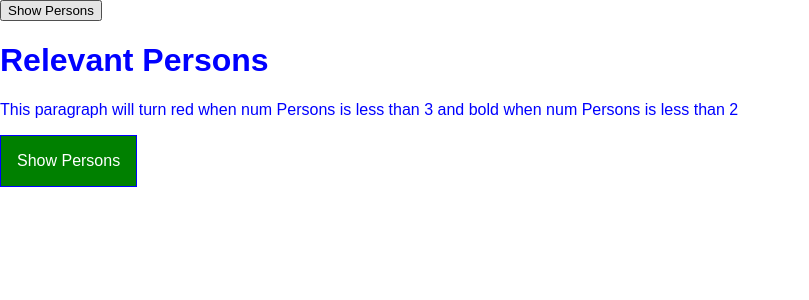
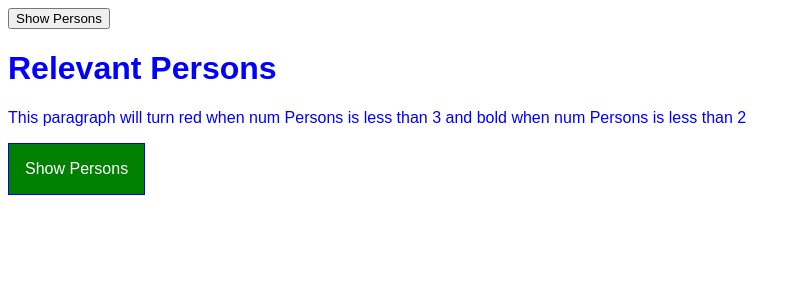
Before and after one commit to alousilva/udemy-react-course, a React app in the folder react-complete-guide/: page / in a window 1280 px wide. Shown: the top 300 px of the page, without its empty margins (0-809 px from the left). Built offline with nearby package versions, Linux system fonts and the light colour scheme.

Commit message:
updated index.css

```diff
--- a/react-complete-guide/src/index.css
+++ b/react-complete-guide/src/index.css
@@ -1,5 +1,5 @@
 body {
-  margin: 0;
+  margin: 10;
   padding: 0;
   font-family: sans-serif;
 }
```
